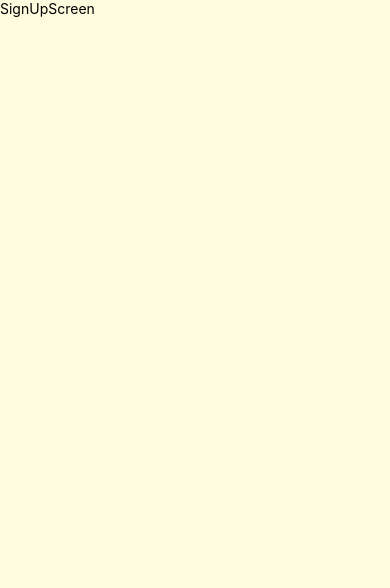
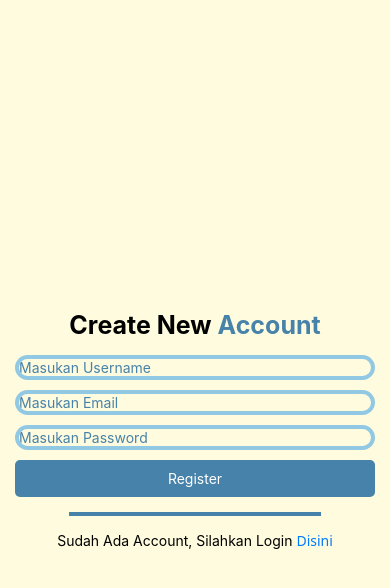
Before and after one commit to subarkahisman/chatapp-reactnative, a React Native app: screen /SignUp in a window 390 px wide. Shown: the top 588 px of the page. Built offline with nearby package versions, Linux system fonts and the light colour scheme.

Commit message:
Add Navigation Button and Link

```diff
--- a/app/navigation/AuthNavigation.tsx
+++ b/app/navigation/AuthNavigation.tsx
@@ -4,6 +4,12 @@ import { createNativeStackNavigator } from "@react-navigation/native-stack";
 import WelcomeScreen from "../screens/WelcomeScreen";
 import SignInScreen from "../screens/SignInScreen";
 import SignUpScreen from "../screens/SignUpScreen";
+
+export type AuthStackParamsList = {
+  Welcome: undefined;
+  SignIn: undefined;
+  SignUp: undefined;
+};
 
 const Stack = createNativeStackNavigator();
 const AuthNavigation = () => {
--- a/app/screens/SignInScreen.tsx
+++ b/app/screens/SignInScreen.tsx
@@ -10,12 +10,15 @@ import React from "react";
 import KeyboardAvoidingWrapper from "../components/KeyboardAvoidingWrapper";
 import FormInput from "../ui/FormInput";
 import colors from "../utils/color";
+import { Link } from "@react-navigation/native";
 
 const SignInScreen = () => {
   return (
     <KeyboardAvoidingWrapper>
       <View style={styles.containerForm}>
-        <Text style={styles.textXL}>Sign In</Text>
+        <Text style={styles.textXL}>
+          Log<Text style={{ color: colors.primary }}>In</Text>
+        </Text>
 
         <FormInput
           placeholder="Masukan Email"
@@ -29,8 +32,17 @@ const SignInScreen = () => {
         />
 
         <TouchableOpacity style={styles.button}>
-          <Text>Sign In</Text>
+          <Text style={{ color: colors.white }}>Sign In</Text>
         </TouchableOpacity>
+
+        <View style={styles.formDivider} />
+
+        <Text>
+          Belum Ada Account, Silahkan Daftar{" "}
+          <Link action={{ type: "NAVIGATE", payload: { name: "SignUp" } }}>
+            <Text>Disini</Text>
+          </Link>
+        </Text>
       </View>
     </KeyboardAvoidingWrapper>
   );
@@ -52,11 +64,18 @@ const styles = StyleSheet.create({
 
   button: {
     width: "100%",
-    borderRadius: 15,
+    borderRadius: 5,
     alignItems: "center",
     backgroundColor: colors.primary,
     padding: 10,
   },
+  formDivider: {
+    alignSelf: "center",
+    marginVertical: 15,
+    padding: 2,
+    width: "70%",
+    backgroundColor: colors.primary,
+  },
 });
 
 export default SignInScreen;
--- a/app/screens/SignUpScreen.tsx
+++ b/app/screens/SignUpScreen.tsx
@@ -1,12 +1,77 @@
-import { View, Text } from "react-native";
+import { View, Text, TouchableOpacity, StyleSheet } from "react-native";
 import React from "react";
+import KeyboardAvoidingWrapper from "../components/KeyboardAvoidingWrapper";
+import colors from "../utils/color";
+import FormInput from "../ui/FormInput";
+import { Link } from "@react-navigation/native";
 
 const SignUpScreen = () => {
   return (
-    <View>
-      <Text>SignUpScreen</Text>
-    </View>
+    <KeyboardAvoidingWrapper>
+      <View style={styles.containerForm}>
+        <Text style={styles.textXL}>
+          Create New <Text style={{ color: colors.primary }}>Account</Text>
+        </Text>
+
+        <FormInput placeholder="Masukan Username" autoCapitalize="none" />
+
+        <FormInput
+          placeholder="Masukan Email"
+          autoCapitalize="none"
+          keyboardType="email-address"
+        />
+
+        <FormInput
+          placeholder="Masukan Password"
+          secureTextEntry
+          autoCapitalize="none"
+        />
+
+        <TouchableOpacity style={styles.button}>
+          <Text style={{ color: colors.white }}>Register</Text>
+        </TouchableOpacity>
+
+        <View style={styles.formDivider} />
+
+        <Text>
+          Sudah Ada Account, Silahkan Login{" "}
+          <Link action={{ type: "NAVIGATE", payload: { name: "SignIn" } }}>
+            <Text>Disini</Text>
+          </Link>
+        </Text>
+      </View>
+    </KeyboardAvoidingWrapper>
   );
 };
 
+const styles = StyleSheet.create({
+  containerForm: {
+    flex: 1,
+    justifyContent: "center",
+    alignItems: "center",
+    backgroundColor: colors.bgColor,
+    padding: 15,
+  },
+  textXL: {
+    fontSize: 25,
+    fontWeight: "bold",
+    marginVertical: 15,
+  },
+
+  button: {
+    width: "100%",
+    borderRadius: 5,
+    alignItems: "center",
+    backgroundColor: colors.primary,
+    padding: 10,
+  },
+  formDivider: {
+    alignSelf: "center",
+    marginVertical: 15,
+    padding: 2,
+    width: "70%",
+    backgroundColor: colors.primary,
+  },
+});
+
 export default SignUpScreen;
--- a/app/screens/WelcomeScreen.tsx
+++ b/app/screens/WelcomeScreen.tsx
@@ -1,10 +1,36 @@
-import { View, Text, StyleSheet } from "react-native";
+import { View, Text, StyleSheet, TouchableOpacity } from "react-native";
 import React from "react";
+import colors from "../utils/color";
+import { NavigationProp, useNavigation } from "@react-navigation/native";
+import { AuthStackParamsList } from "../navigation/AuthNavigation";
 
 const WelcomeScreen = () => {
+  const navigation = useNavigation<NavigationProp<AuthStackParamsList>>();
+
   return (
     <View style={styles.container}>
-      <Text style={styles.title}>JustChatting</Text>
+      <Text style={styles.title}>
+        Just<Text style={{ color: colors.primary }}>Chatting</Text>
+      </Text>
+      <Text style={styles.description}>
+        Lorem ipsum dolor sit amet consectetur adipisicing elit. Ipsam delectus
+        deleniti et, corporis, rem aut consequuntur magni, eius quo eum culpa
+        tempore amet? Quaerat fugiat libero necessitatibus possimus labore
+        tempore.
+      </Text>
+      <TouchableOpacity
+        style={styles.button}
+        onPress={() => navigation.navigate("SignIn")}
+      >
+        <Text style={styles.textColor}>Log in</Text>
+      </TouchableOpacity>
+
+      <TouchableOpacity
+        style={styles.button}
+        onPress={() => navigation.navigate("SignUp")}
+      >
+        <Text style={styles.textColor}>Create A New Account</Text>
+      </TouchableOpacity>
     </View>
   );
 };
@@ -17,8 +43,23 @@ const styles = StyleSheet.create({
     padding: 15,
   },
   title: {
-    fontSize: 20,
+    fontSize: 30,
     fontWeight: "bold",
+  },
+  description: {
+    textAlign: "center",
+    margin: 15,
+  },
+  button: {
+    borderRadius: 5,
+    marginVertical: 4,
+    padding: 10,
+    width: "100%",
+    backgroundColor: colors.primary,
+    alignItems: "center",
+  },
+  textColor: {
+    color: colors.white,
   },
 });
 
```
